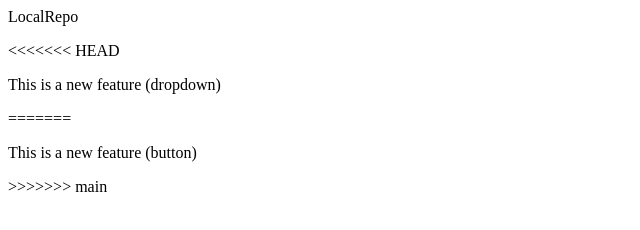
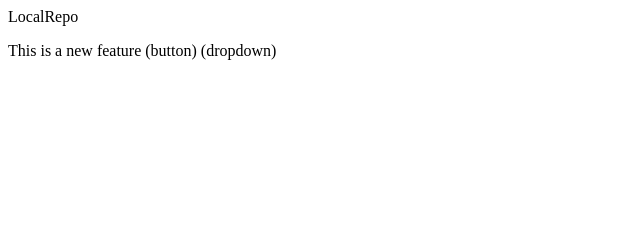
Before and after one commit to Pirshotam/Local-Repo, a plain HTML site: page index.html in a window 1280 px wide. Shown: the whole page, without its empty margins (0-640 px from the left). Drawn offline with Linux system fonts and the light colour scheme.

Commit message:
Add both features

```diff
--- a/index.html
+++ b/index.html
@@ -1,6 +1,2 @@
 <p>LocalRepo</p>
-<<<<<<< HEAD
-<p>This is a new feature (dropdown)</p>
-=======
-<p>This is a new feature (button)</p>
->>>>>>> main
+<p>This is a new feature (button) (dropdown)</p>
```
Also changed, not shown: 1 other file.
